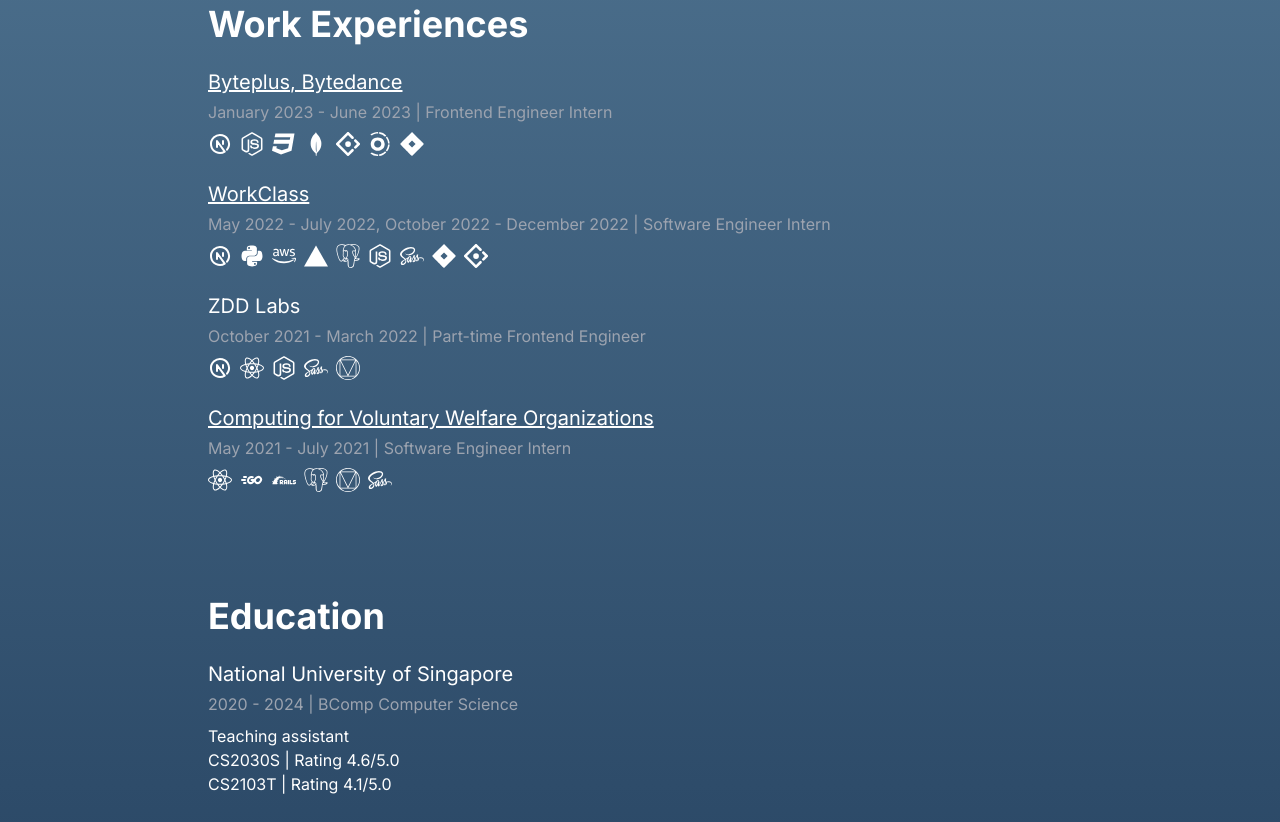
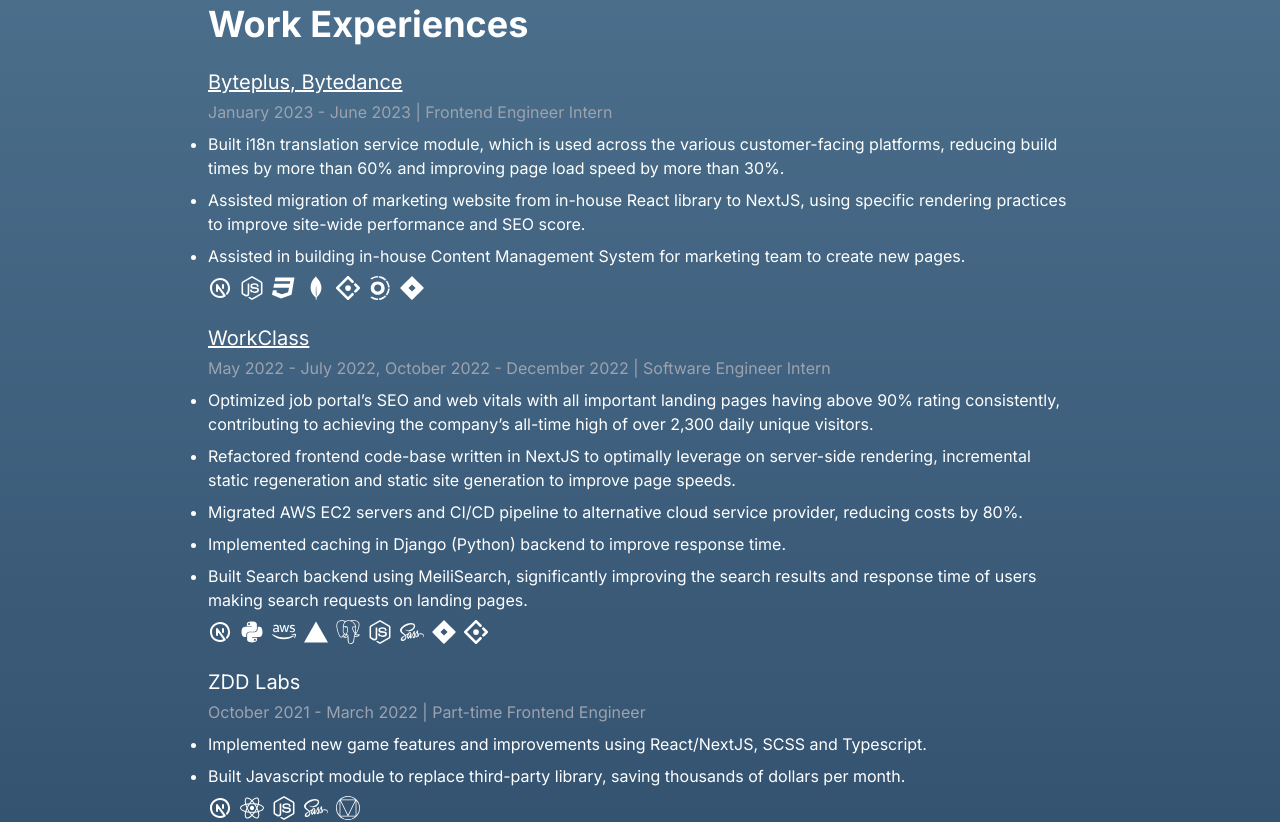
Before and after one commit to takufunkai/latest-portfolio, a Next.js app: page / in a window 1280 px wide. Shown: the part 320-1142 px from the top of the page. Built offline with nearby package versions, Linux system fonts and the light colour scheme.

Commit message:
Add job descriptions

```diff
--- a/pages/homepage/educationSection.js
+++ b/app/(home)/educationSection.js
@@ -6,7 +6,7 @@
   const education = [
     {
       title: "National University of Singapore",
-      subtitle: "2020 - 2024 | BComp Computer Science",
+      subtitle: "2020 - 2024 | BComp Computer Science (4.16/5.00)",
       description: (
         <div>
           Teaching assistant
--- a/pages/homepage/workSection.js
+++ b/app/(home)/workSection.js
@@ -27,6 +27,11 @@
         <Link href="https://www.byteplus.com" text="Byteplus, Bytedance" />
       ),
       subtitle: "January 2023 - June 2023 | Frontend Engineer Intern",
+      points: [
+        'Built i18n translation service module, which is used across the various customer-facing platforms, reducing build times by more than 60% and improving page load speed by more than 30%.',
+        'Assisted migration of marketing website from in-house React library to NextJS, using specific rendering practices to improve site-wide performance and SEO score.',
+        'Assisted in building in-house Content Management System for marketing team to create new pages.'
+      ],
       icons: [
         <NextjsIcon key="nextjs" />,
         <NodejsIcon key="node" />,
@@ -41,6 +46,13 @@
       title: <Link href="https://workclass.co" text="WorkClass" />,
       subtitle:
         "May 2022 - July 2022, October 2022 - December 2022 | Software Engineer Intern",
+      points: [
+        'Optimized job portal’s SEO and web vitals with all important landing pages having above 90% rating consistently, contributing to achieving the company’s all-time high of over 2,300 daily unique visitors.',
+        'Refactored frontend code-base written in NextJS to optimally leverage on server-side rendering, incremental static regeneration and static site generation to improve page speeds.',
+        'Migrated AWS EC2 servers and CI/CD pipeline to alternative cloud service provider, reducing costs by 80%.',
+        'Implemented caching in Django (Python) backend to improve response time.',
+        'Built Search backend using MeiliSearch, significantly improving the search results and response time of users making search requests on landing pages.',
+      ],
       icons: [
         <NextjsIcon key="nextjs" />,
         <PythonIcon key="python" />,
@@ -56,6 +68,10 @@
     {
       title: "ZDD Labs",
       subtitle: "October 2021 - March 2022 | Part-time Frontend Engineer",
+      points: [
+        'Implemented new game features and improvements using React/NextJS, SCSS and Typescript.',
+        'Built Javascript module to replace third-party library, saving thousands of dollars per month.'
+      ],
       icons: [
         <NextjsIcon key="nextjs" />,
         <ReactIcon key="react" />,
@@ -72,6 +88,10 @@
         />
       ),
       subtitle: "May 2021 - July 2021 | Software Engineer Intern",
+      points: [
+        'Created a report-generation system using Go and PostgreSQL, and developed the GUI for the system in React and Typescript. Replaces the need for manual work on Excel sheets, significantly reducing the man-hours and errors.',
+        'Rewrote and refactored 4 major back-end modules from Ruby on Rails to Go.',
+      ],
       icons: [
         <ReactIcon key="react" />,
         <GolangIcon key="golang" />,
--- a/components/experienceItem.js
+++ b/components/experienceItem.js
@@ -2,6 +2,7 @@
   title,
   subtitle,
   description,
+  points = [],
   icons = [],
 }) {
   return (
@@ -9,6 +10,7 @@
       <h2 className="text-xl">{title}</h2>
       <h3 className="mt-1 text-gray-400">{subtitle}</h3>
       <div className="mt-2">{description}</div>
+      <ul className='mt-2 list-disc'>{points.map((point, i) => <li className='mb-2' key={i}>{point}</li>)}</ul>
       {icons.length > 0 && <div className="flex gap-2">{icons}</div>}
     </div>
   );
```
Also changed, not shown: app/(home)/page.js (renamed from app/page.js, +6 -6 lines), app/(home)/contactSection.js (renamed from pages/homepage/contactSection.js), app/(home)/heroSection.js (renamed from pages/homepage/heroSection.js), app/(home)/projectsSection.js (renamed from pages/homepage/projectsSection.js), app/(home)/techStackSection.js (renamed from pages/homepage/techStackSection.js).
